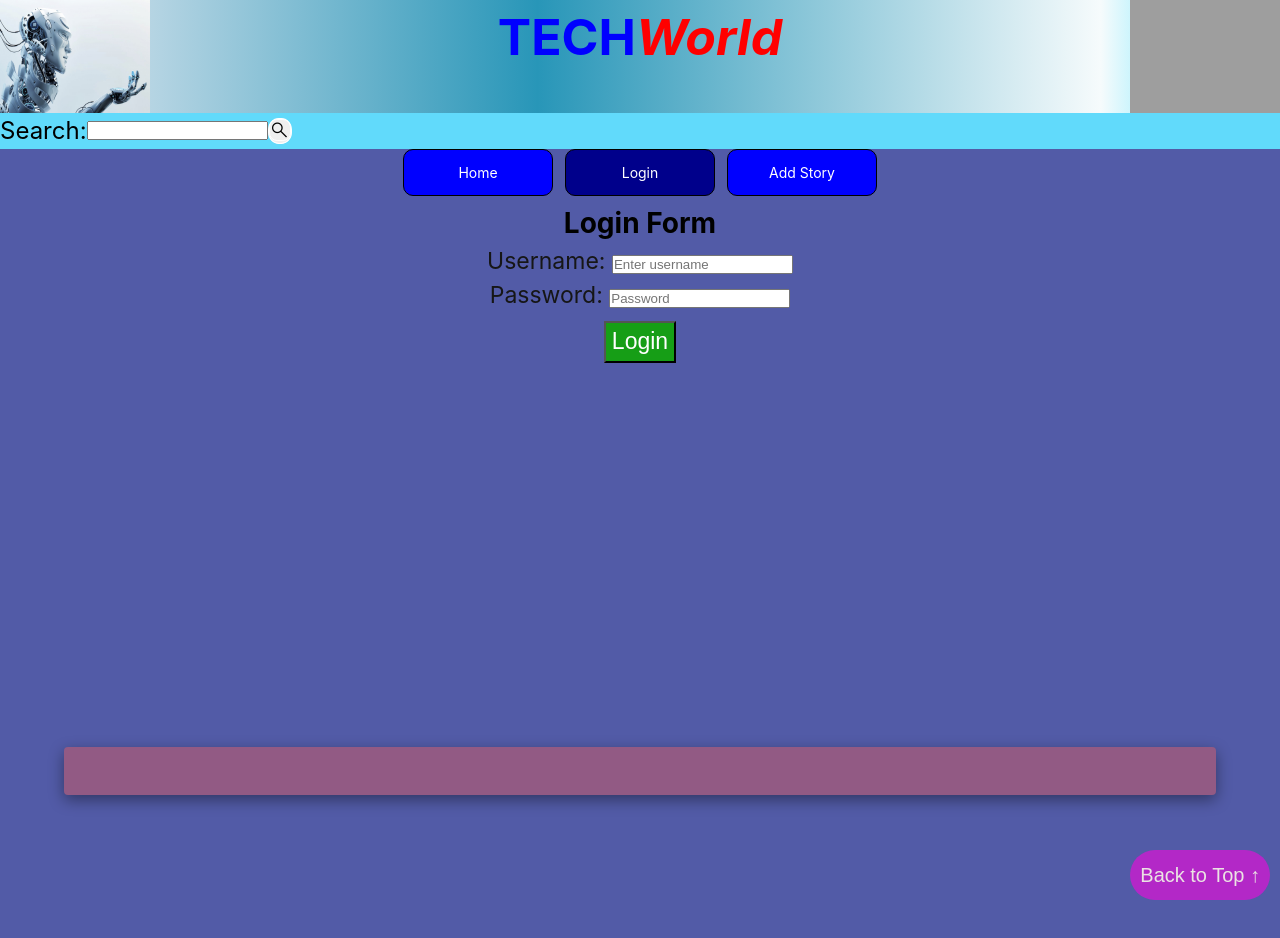
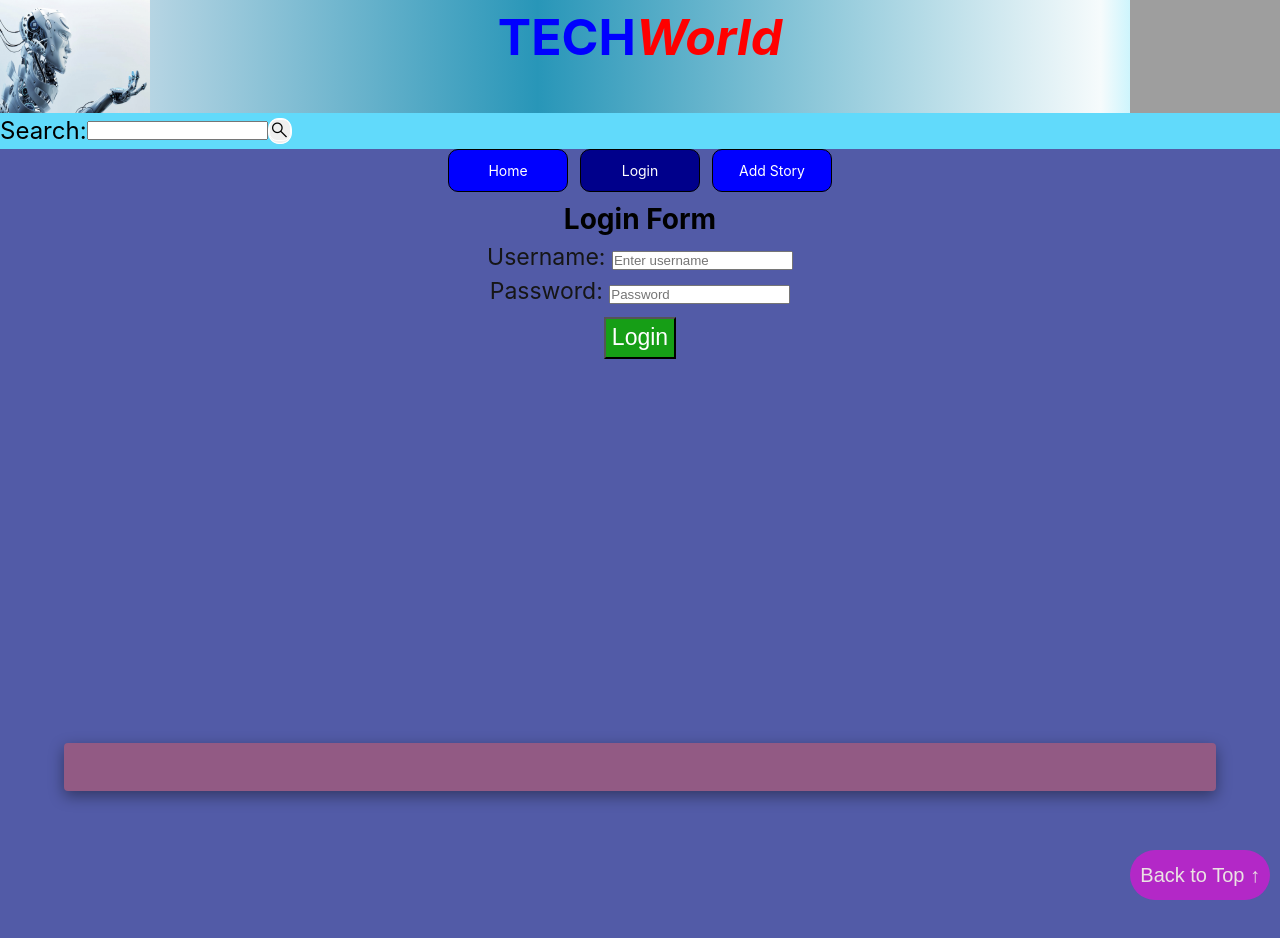
Before and after one commit to manotim/Tech-Blog-App, a React (Create React App) app: page /login in a window 1280 px wide. Shown: the top 938 px of the page. Built offline with nearby package versions, Linux system fonts and the light colour scheme; grey boxes are pictures that could not be loaded.

Commit message:
nav buttons styled

```diff
--- a/src/Components/NavBar.js
+++ b/src/Components/NavBar.js
@@ -3,8 +3,8 @@ import { NavLink } from 'react-router-dom'
 
 const linkStyles = {
   display: 'inline-block',
-  width: '150px',
-  padding: '12px',
+  width: '120px',
+  padding: '10px',
   margin: '0 6px 6px',
   border: '1px solid black',
   borderRadius: '10px',
```
